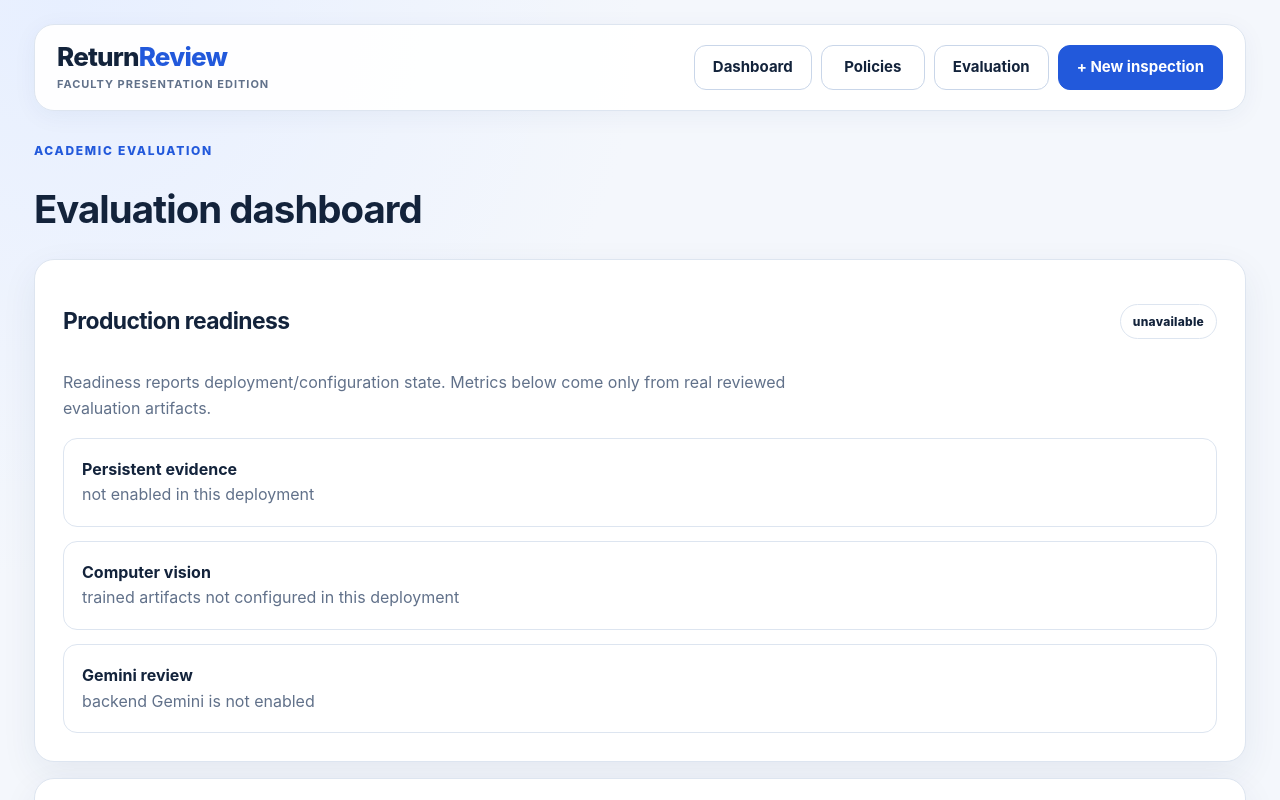
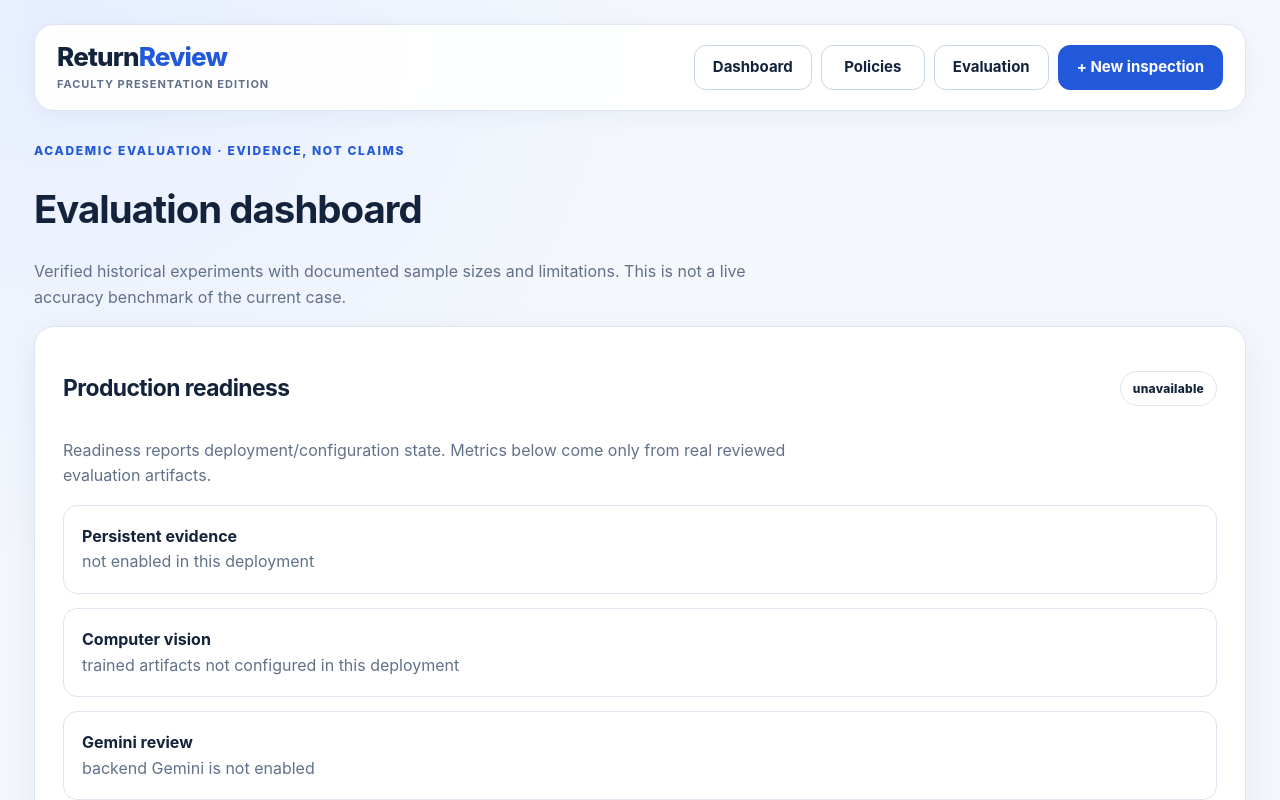
Before and after one commit to Rishikeshsanin/ReturnReview, a Next.js app in the folder frontend/: page /evaluation in a window 1280 px wide. Shown: the top 800 px of the page. Built offline with nearby package versions, Linux system fonts and the light colour scheme; no server answers.

Commit message:
Presentation UX: clarify frontend/app/evaluation/page.tsx

```diff
--- a/frontend/app/evaluation/page.tsx
+++ b/frontend/app/evaluation/page.tsx
@@ -18,14 +18,15 @@ export default async function EvaluationPage(){
   const cv=data?.computer_vision;
 
   return <>
-    <div className="eyebrow">Academic evaluation</div>
+    <div className="eyebrow">Academic evaluation · Evidence, not claims</div>
     <h1>Evaluation dashboard</h1>
+    <p className="muted">Verified historical experiments with documented sample sizes and limitations. This is not a live accuracy benchmark of the current case.</p>
 
     <div className="card" style={{marginBottom:16}}>
       <div className="section-row"><h2>Production readiness</h2><span className="pill">{readiness.status}</span></div>
       <p className="muted">Readiness reports deployment/configuration state. Metrics below come only from real reviewed evaluation artifacts.</p>
       <div className="list">
-        <div className="item"><strong>Persistent evidence</strong><div className="muted">{readiness.database?.durable?"Railway Postgres verified across API redeploy":"not enabled in this deployment"}</div></div>
+        <div className="item"><strong>Persistent evidence</strong><div className="muted">{readiness.database?.durable?"PostgreSQL durable evidence enabled in this environment":"not enabled in this deployment"}</div></div>
         <div className="item"><strong>Computer vision</strong><div className="muted">{readiness.cv_ready?`validated lightweight artifacts · ${readiness.cv_model_version}`:"trained artifacts not configured in this deployment"}</div></div>
         <div className="item"><strong>Gemini review</strong><div className="muted">{readiness.llm_ready?`enabled · primary ${readiness.gemini_model}`:"backend Gemini is not enabled"}</div></div>
       </div>
```
